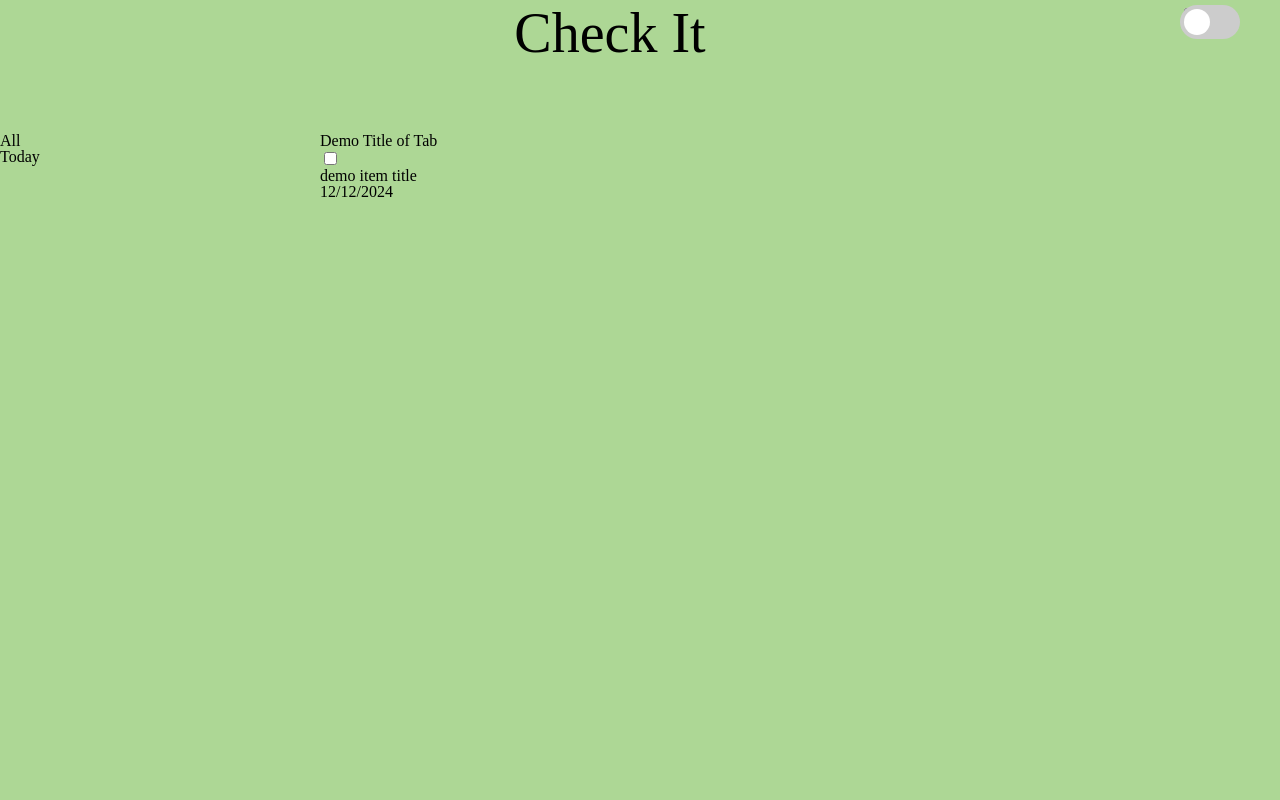
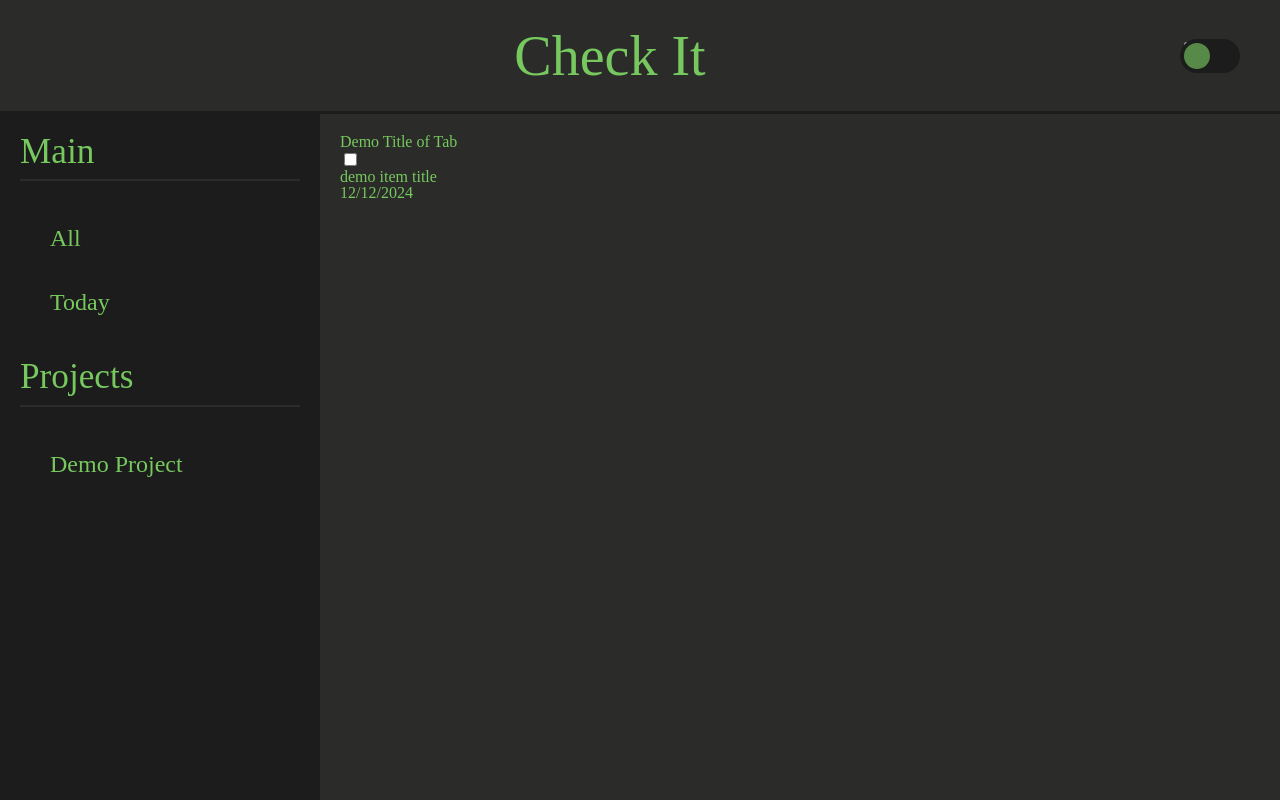
Before and after one commit to xelphin/todo-list, a website built with webpack: page dist/index.html in a window 1280 px wide. Built offline with nearby package versions, Linux system fonts and the light colour scheme.

Commit message:
Design: Menu

```diff
--- a/src/general.scss
+++ b/src/general.scss
@@ -7,31 +7,35 @@
 }
 
 /* Colors */
-$background-color: #ADD795;
-$background-color2: #529172;
-$highlights: #F0FDDD;
-$dark: #15363B;
+$color1-type1: #2b2c2a;
+$color1-type2: #1b1c1b;
+$color1-type3: #141514;
+$color2-type1:rgb(208, 244, 195);
+$color2-type2: rgb(119, 200, 94);
+$color2-type3: rgb(87, 138, 72);
+
 /* Font */
 $main-font: 'Roboto', sans-serif;
 $large-font-size: 3.5rem;
-$med-font-size: 2rem;
-$norm-font-size: 1rem;
+$med-font-size: 2.2rem;
+$med2-font-size: 1.5rem;
 $small-font-size: 0.8rem;
 
 ::selection {
     /* text highlight costumization */
-    background-color: $highlights;
-    color: $background-color2;
+    background-color: $color1-type3;
+    color: $color2-type2;
 }
 
 ::backdrop {
-    background-color: $highlights;
+    background-color: $color2-type1;
     opacity: 0.75;
 }
 
 body {
 	font-family: $main-font;
-    background-color: $background-color;
+    background-color: $color1-type1;
+	color: $color2-type2;
 }
 
 #content {
--- a/src/index.js
+++ b/src/index.js
@@ -3,6 +3,7 @@
 import './general.scss';
 import './layout.scss';
 import './title/style.scss';
+import './menu/style.scss';
 
 // JS Imports
 import ToggleTheme from './toggle-theme/toggle-theme.js';
--- a/src/layout.scss
+++ b/src/layout.scss
@@ -4,7 +4,7 @@ body {
   height: 100vh;
   width: 100vw;
   display: grid;
-  grid-template: 1fr 5fr/ 1fr 3fr;
+  grid-template: 1fr 6fr/ 1fr 3fr;
   grid-template-areas:
     "title          title"
     "menu     main-window"
@@ -20,10 +20,12 @@ body {
   grid-area: menu;
   width: 100%;
   height:100%;
+  padding: 20px;
 }
 
-#main {
+#main-window {
   grid-area: main-window;
   width: 100%;
   height:100%;
+  padding: 20px;
 }
--- a/src/menu/style.scss
+++ b/src/menu/style.scss
@@ -1,2 +1,42 @@
 @import '../general';
 @import '../layout';
+
+#menu {
+
+    display: flex;
+    flex-direction: column;
+    justify-content: start;
+    gap: 25px;
+    background-color: $color1-type2;
+
+    h2 {
+        font-size: $med-font-size;
+        border-bottom: 2.5px solid $color1-type1;
+        padding-bottom: 10px;
+    }
+
+    .tab-container {
+        display: flex;
+        flex-direction: column;
+        align-items: start;
+        padding: 0 20px;
+        font-size: $med2-font-size;
+        color: $color2-type2;
+    }
+
+    .menu-tab {
+        width: 100%;
+        padding: 20px 10px;
+        border-radius: 5%;
+        transition: 0.1s ease-out transform;
+    }
+    .menu-tab:hover {
+        background-color: $color1-type1;
+        box-shadow: 3px 3px 3px $color1-type3;
+        transform: scale(0.98);
+    }
+    .menu-tab:active {
+        transform: scale(0.93);
+    }
+
+}
--- a/src/title/style.scss
+++ b/src/title/style.scss
@@ -6,6 +6,8 @@
     flex-direction: row;
     justify-content: space-between;
     padding: 5px 40px;
+    border-bottom: 3px solid $color1-type2;
+    align-items: center;
 
     h1 {
         font-size: $large-font-size;
--- a/src/toggle-theme/style.scss
+++ b/src/toggle-theme/style.scss
@@ -26,7 +26,7 @@
         left: 0;
         right: 0;
         bottom: 0;
-        background-color: #ccc;
+        background-color: $color1-type2;
         -webkit-transition: .4s;
         transition: .4s;
         border-radius: 34px;
@@ -38,18 +38,18 @@
         width: 26px;
         left: 4px;
         bottom: 4px;
-        background-color: white;
+        background-color: $color2-type3;
         -webkit-transition: .4s;
         transition: .4s;
         border-radius: 50%;
     }
 
     input:checked + .slider {
-        background-color: $background-color2;
+        background-color: $color2-type2;
     }
 
     input:focus + .slider {
-        box-shadow: 0 0 1px $background-color2;
+        box-shadow: 0 0 1px $color2-type2;
     }
 
     input:checked + .slider:before {
```
Also changed, not shown: dist/index.html, dist/main.js.
